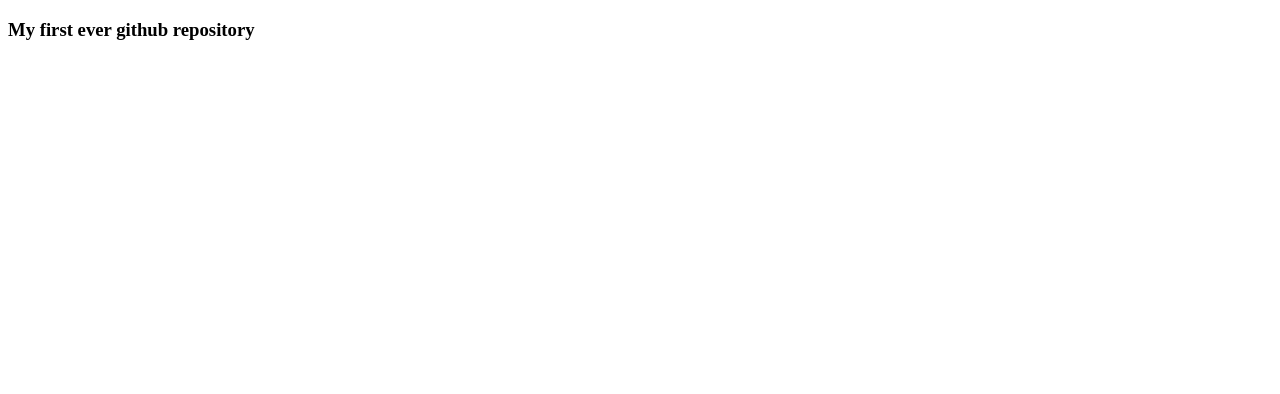
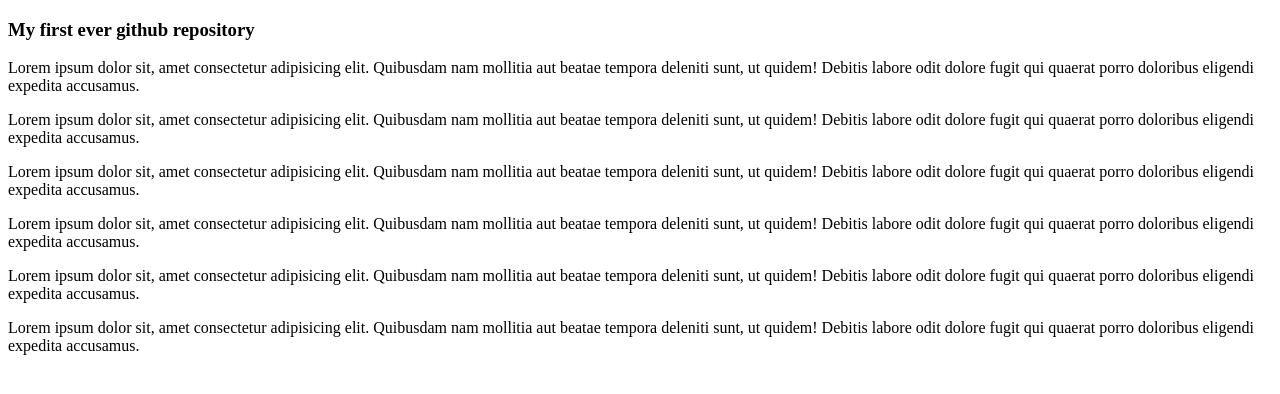
Before and after one commit to Ratul01921/my-first-repository, a plain HTML site: page index.html in a window 1280 px wide. Drawn offline with Linux system fonts and the light colour scheme.

```diff
--- a/index.html
+++ b/index.html
@@ -7,6 +7,24 @@
 </head>
 <body>
     <h3>My first ever github repository</h3>
+    <div>
+        <p>Lorem ipsum dolor sit, amet consectetur adipisicing elit. Quibusdam nam mollitia aut beatae tempora deleniti sunt, ut quidem! Debitis labore odit dolore fugit qui quaerat porro doloribus eligendi expedita accusamus.</p>
+    </div>
+    <div>
+        <p>Lorem ipsum dolor sit, amet consectetur adipisicing elit. Quibusdam nam mollitia aut beatae tempora deleniti sunt, ut quidem! Debitis labore odit dolore fugit qui quaerat porro doloribus eligendi expedita accusamus.</p>
+    </div>
+    <div>
+        <p>Lorem ipsum dolor sit, amet consectetur adipisicing elit. Quibusdam nam mollitia aut beatae tempora deleniti sunt, ut quidem! Debitis labore odit dolore fugit qui quaerat porro doloribus eligendi expedita accusamus.</p>
+    </div>
+    <div>
+        <p>Lorem ipsum dolor sit, amet consectetur adipisicing elit. Quibusdam nam mollitia aut beatae tempora deleniti sunt, ut quidem! Debitis labore odit dolore fugit qui quaerat porro doloribus eligendi expedita accusamus.</p>
+    </div>
+    <div>
+        <p>Lorem ipsum dolor sit, amet consectetur adipisicing elit. Quibusdam nam mollitia aut beatae tempora deleniti sunt, ut quidem! Debitis labore odit dolore fugit qui quaerat porro doloribus eligendi expedita accusamus.</p>
+    </div>
+    <div>
+        <p>Lorem ipsum dolor sit, amet consectetur adipisicing elit. Quibusdam nam mollitia aut beatae tempora deleniti sunt, ut quidem! Debitis labore odit dolore fugit qui quaerat porro doloribus eligendi expedita accusamus.</p>
+    </div>
 
 </body>
 </html>
```
